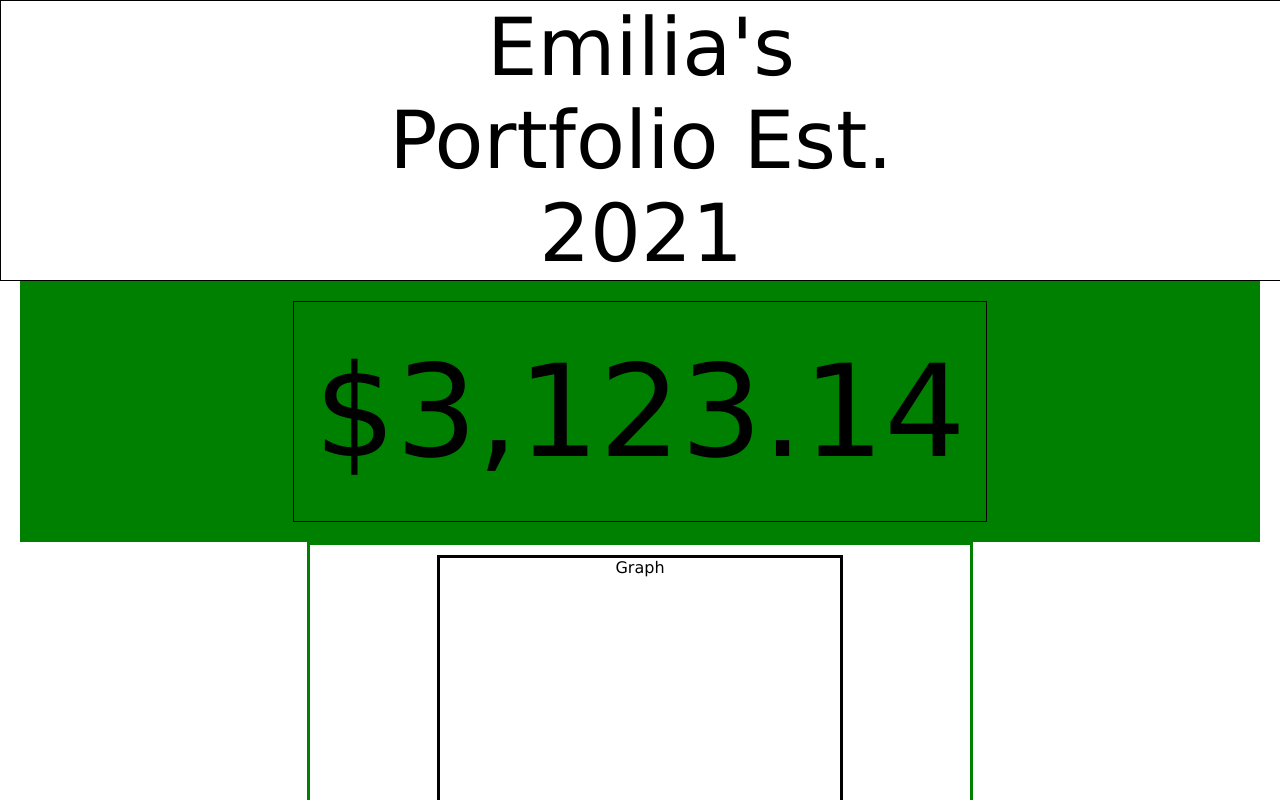
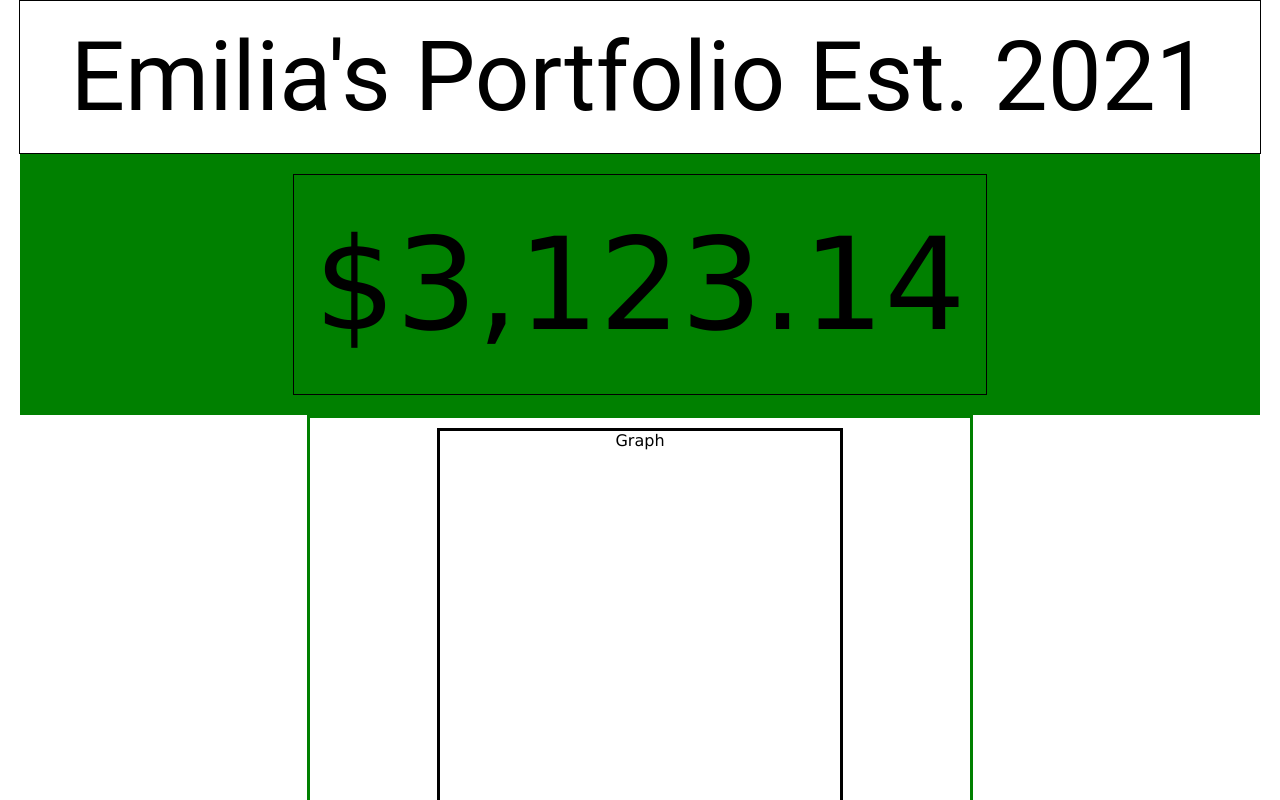
Before and after one commit to Douglas4739/Emilias-Portfolio, a React (Create React App) app: page / in a window 1280 px wide. Shown: the top 800 px of the page. Built offline with nearby package versions, Linux system fonts and the light colour scheme.

Commit message:
adjusted style on the header

```diff
--- a/src/Header.css
+++ b/src/Header.css
@@ -1,16 +1,24 @@
-/* @font-face {
-    font-family: heytiny;
-    src: url(https://www.fontspace.com/hey-tiny-font-f67084);
-}; */
+header {
+    font-family: 'Roboto', sans-serif; /* use a Google Font instead of a custom font */
+    margin: 0 auto;
+    color: #000;
+    max-width: 1200px; /* limit the width to 1200px to ensure readability */
+    border: 1px solid #000;
+    padding: 20px;
+    font-size: 4em; /* reduce the font size for better readability */
+    text-align: center;
+    display: grid;
+    place-items: center; /* center the text horizontally and vertically */
+  }
 
-header {
-    /* font-family: heytiny; */
-    font-family: 'Lucida Sans', 'Lucida Sans Regular', 'Lucida Grande', 'Lucida Sans Unicode', Geneva, Verdana, sans-serif;
-    margin: auto;
-    color: rgb(0, 0, 0);
-    width: 50%;
-    border: 1px solid black;
-    padding-left: 25%;
-    padding-right: 25%;
-    font-size: 5em;
-}
+  @media only screen and (min-width: 768px) {
+    header {
+      font-size: 5em;
+    }
+  }
+
+  @media only screen and (min-width: 1200px) {
+    header {
+      font-size: 6em;
+    }
+  }
--- a/src/Value.css
+++ b/src/Value.css
@@ -20,6 +20,7 @@
     padding: 20px;
     margin: 0 auto;
     max-width: 1200px;
+    overflow: hidden;
   }
 
   @media only screen and (min-width: 768px) {
```
